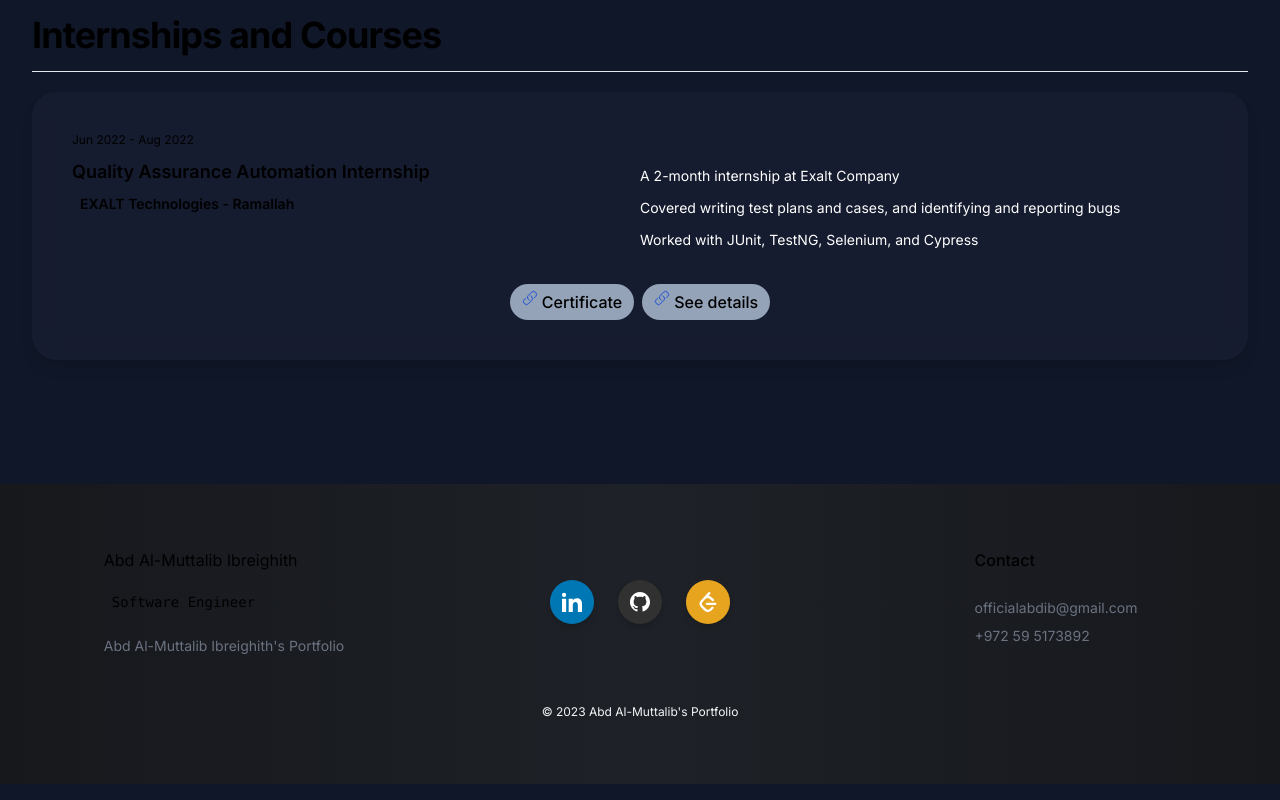
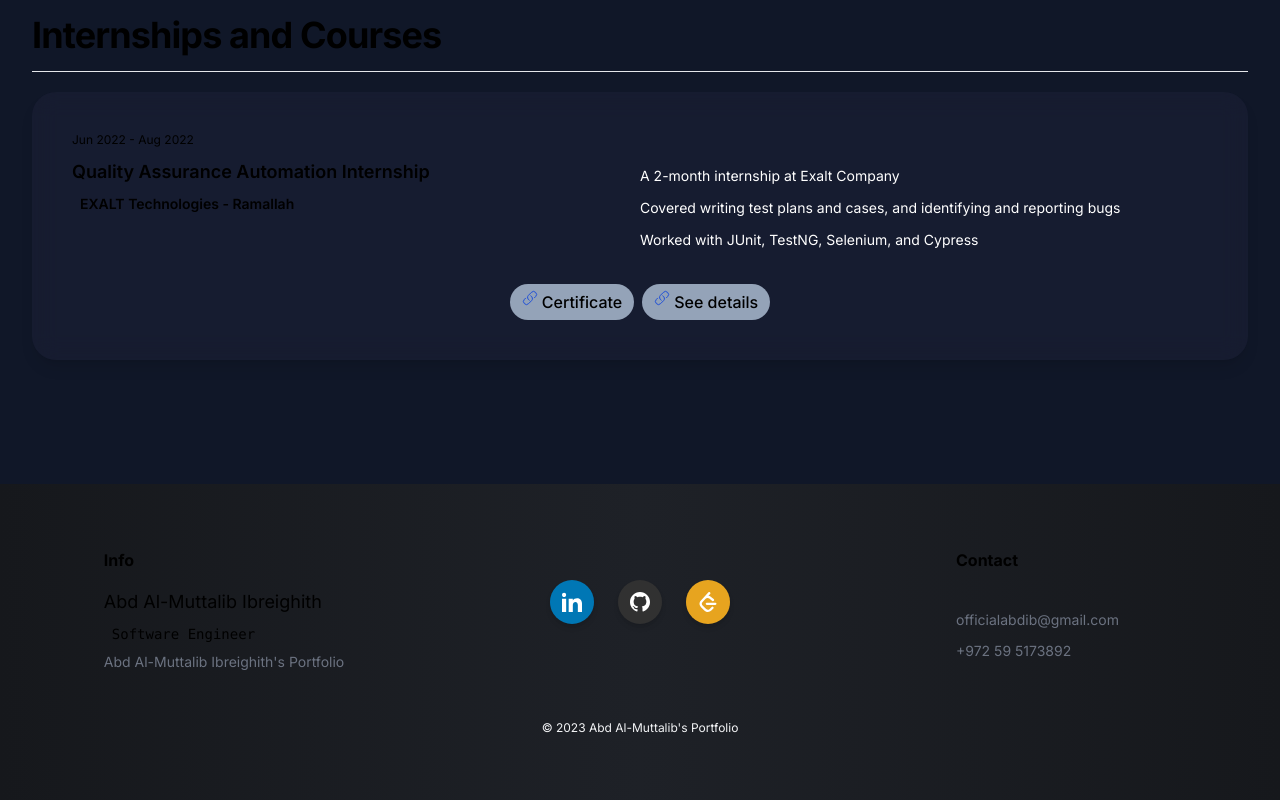
Before and after one commit to officialabd/officialabd.github.io, a Next.js app: page / in a window 1280 px wide. Shown: the part 411-1211 px from the top of the page. Built offline with nearby package versions, Linux system fonts and the light colour scheme; a web font is replaced by a local one.

Commit message:
updated and fixed footer queries

```diff
--- a/src/app/layouts/footer/footer.tsx
+++ b/src/app/layouts/footer/footer.tsx
@@ -1,5 +1,66 @@
 import staticData from "@/app/staticData";
 
+
+export default function Footer({ id }: { id: string }) {
+    return <>
+        <footer id={id} key={id} className="bg-gradient-to-r from-[#16181c] via-[#1e2127] to-[#16181c]">
+            <div className="max-w-screen-xl px-4 py-16 mx-auto sm:px-6 lg:px-8">
+                <div className="grid grid-cols-1 sm:grid-cols-3 md:grid-cols-3 lg:grid-cols-3 gap-8 lg:col-span-3">
+                    {/* <div className="flex justify-start ms-7 md:ms-0 md:justify-center">
+                        <div>
+                            <h4 className="mr-5 h-6 sm:h-9">{staticData.myInfo.name}</h4>
+                            <h5 className="ml-2 mt-2 font-mono text-sm h-5 sm:h-7">{staticData.myInfo.title}</h5>
+                            <p className="max-w-xs mt-4 text-sm text-gray-500">
+                                {staticData.myInfo.note}
+                            </p>
+                        </div>
+                    </div> */}
+                    <div className="mt-4 md:mt-0 flex justify-center">
+                        <div className="grid w-full sm:w-auto justify-center grid-cols-3 sm:grid-cols-2">
+                            <div className="grid col-span-1 justify-center sm:justify-normal">
+                                <div className="w-[100px] flex justify-start font-bold">
+                                    {/* <h1 className="font-bold"> */}
+                                    Info
+                                    {/* </h1> */}
+                                </div>
+                            </div>
+                            <div className="grid col-span-2 sm:mt-4 space-y-2">
+                                <h4 className="text-lg">{staticData.myInfo.name}</h4>
+                                <h5 className="ml-2 mt-2 font-mono text-sm">{staticData.myInfo.title}</h5>
+                                <p className="mt-4 text-sm text-gray-500">
+                                    {staticData.myInfo.note}
+                                </p>
+                            </div>
+                        </div>
+                    </div>
+                    <div className="flex justify-center mt-8 space-x-6 text-gray-600">
+                        <FooterIcon url={staticData.myInfo.links.linkedin} icon={staticData.icons.linkedIn} color="bg-linkedin_bg_color" />
+                        <FooterIcon url={staticData.myInfo.links.github} icon={staticData.icons.github} color="bg-github_bg_color" />
+                        <FooterIcon url={staticData.myInfo.links.leetcode} icon={staticData.icons.leetcode} color="bg-leetcode_bg_color" />
+                    </div>
+                    <div className="mt-4 md:mt-0 flex justify-center">
+                        <div className="grid w-full sm:w-auto justify-center grid-cols-3 sm:grid-cols-2">
+                            <div className="grid col-span-1 justify-center sm:justify-normal">
+                                <div className="w-[100px] flex justify-start font-bold">
+                                    {/* <h1 className="font-bold"> */}
+                                    Contact
+                                    {/* </h1> */}
+                                </div>
+                            </div>
+                            <div className="grid col-span-2 sm:mt-4 text-sm text-gray-500">
+                                <a className="hover:opacity-75" target="_blank" href={staticData.myInfo.links.gmail}> {staticData.myInfo.email} </a>
+                                <a className="hover:opacity-75" target="_blank" href={staticData.myInfo.links.whatsapp}> {staticData.myInfo.phone} </a>
+                            </div>
+                        </div>
+                    </div>
+                </div>
+                <p className="mt-12 text-xs text-center text-gray-100">
+                    © 2023 Abd Al-Muttalib's Portfolio
+                </p>
+            </div>
+        </footer>
+    </>
+}
 
 const FooterIcon = ({ url, color, icon }: { url: string, color: string, icon: string }) => {
     return <>
@@ -21,42 +82,3 @@ const FooterIcon = ({ url, color, icon }: { url: string, color: string, icon: st
         </a>
     </>;
 }
-
-export default function Footer() {
-    return <>
-        <footer className="bg-gradient-to-r from-[#16181c] via-[#1e2127] to-[#16181c]">
-            <div className="max-w-screen-xl px-4 py-16 mx-auto sm:px-6 lg:px-8">
-                <div className="grid grid-cols-1 sm:grid-cols-3 md:grid-cols-3 lg:grid-cols-3 gap-8 lg:col-span-3">
-                    <div className="flex justify-start ms-7 md:ms-0 md:justify-center">
-                        <div>
-                            <h4 className="mr-5 h-6 sm:h-9">{staticData.myInfo.name}</h4>
-                            <h5 className="ml-2 mt-2 font-mono text-sm h-5 sm:h-7">{staticData.myInfo.title}</h5>
-                            <p className="max-w-xs mt-4 text-sm text-gray-500">
-                                {staticData.myInfo.note}
-                            </p>
-                        </div>
-                    </div>
-                    <div className="flex justify-center mt-8 space-x-6 text-gray-600">
-                        <FooterIcon url={staticData.myInfo.links.linkedin} icon={staticData.icons.linkedIn} color="bg-linkedin_bg_color" />
-                        <FooterIcon url={staticData.myInfo.links.github} icon={staticData.icons.github} color="bg-github_bg_color" />
-                        <FooterIcon url={staticData.myInfo.links.leetcode} icon={staticData.icons.leetcode} color="bg-leetcode_bg_color" />
-                    </div>
-                    <div className="mt-4 md:mt-0 flex justify-center">
-                        <div className="grid grid-cols-2 sm:grid-cols-1 md:grid-cols-1 lg:grid-cols-1 xl:grid-cols-1">
-                            <p className="font-medium">
-                                Contact
-                            </p>
-                            <nav className="flex flex-col md:mt-4 space-y-2 text-sm text-gray-500">
-                                <a className="hover:opacity-75" target="_blank" href={staticData.myInfo.links.gmail}> {staticData.myInfo.email} </a>
-                                <a className="hover:opacity-75" target="_blank" href={staticData.myInfo.links.whatsapp}> {staticData.myInfo.phone} </a>
-                            </nav>
-                        </div>
-                    </div>
-                </div>
-                <p className="mt-12 text-xs text-center text-gray-100">
-                    © 2023 Abd Al-Muttalib's Portfolio
-                </p>
-            </div>
-        </footer>
-    </>
-}
```
